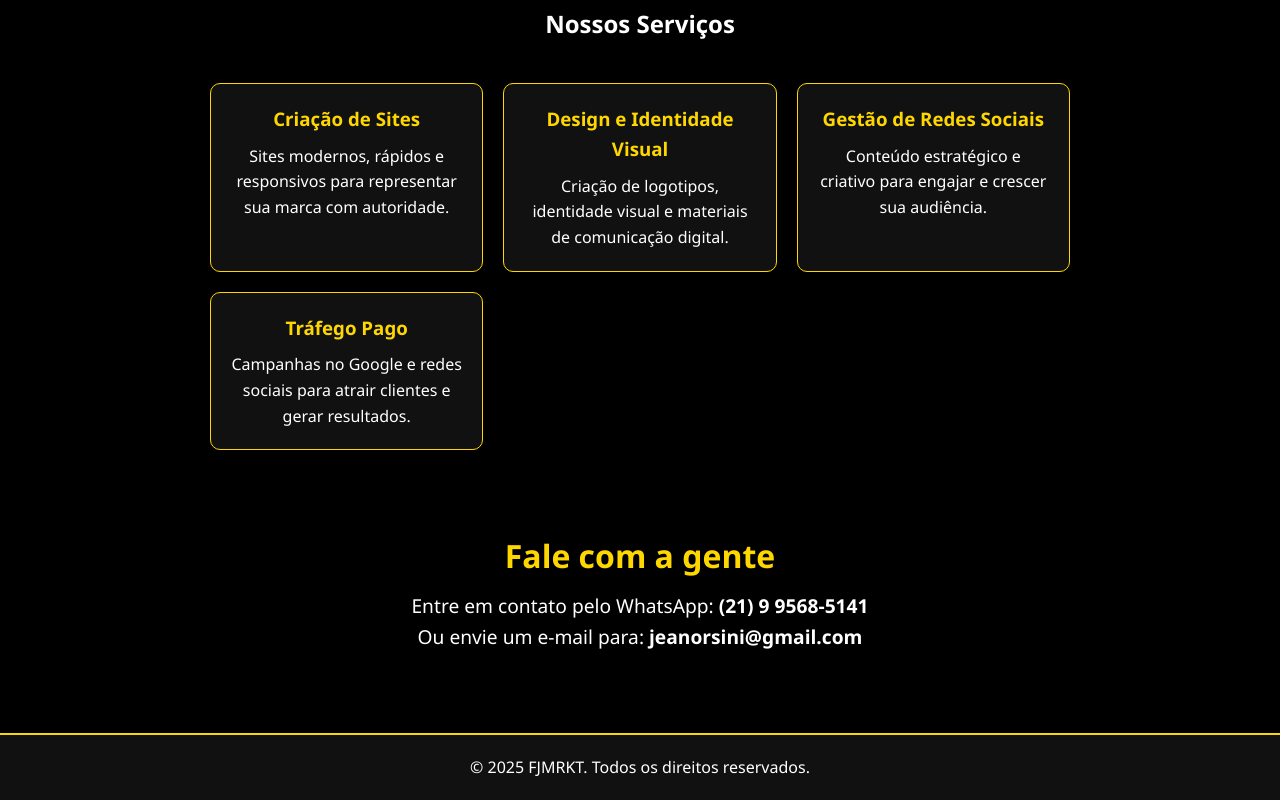
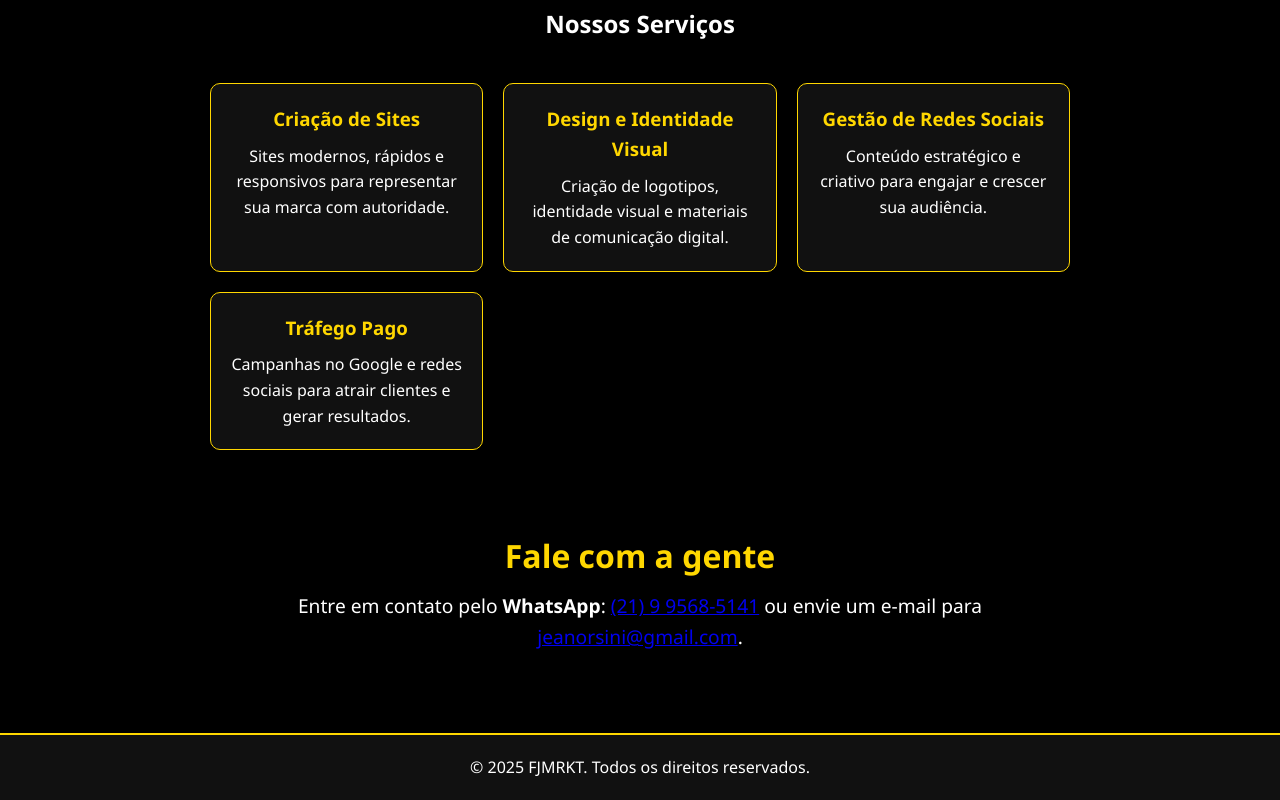
Before and after one commit to jeeanorsini/fjmrkt.github.io, a plain HTML site: page index.html in a window 1280 px wide. Shown: the part 379-1179 px from the top of the page. Drawn offline with Linux system fonts and the light colour scheme.

Commit message:
Atualizar o index.html

```diff
--- a/index.html
+++ b/index.html
@@ -142,11 +142,15 @@
     </div>
   </section>
 
-  <section id="contato" class="hero">
-    <h2>Fale com a gente</h2>
-    <p>Entre em contato pelo WhatsApp: <strong>(21) 9 9568-5141</strong></p>
-    <p>Ou envie um e-mail para: <strong>jeanorsini@gmail.com</strong></p>
-  </section>
+  <section id="contato" class="hero fale-com-gente">
+  <h2>Fale com a gente</h2>
+  <p>
+    Entre em contato pelo <strong>WhatsApp</strong>:
+    <a href="https://wa.me/5521995685141" target="_blank">(21) 9 9568-5141</a>
+    ou envie um e-mail para
+    <a href="mailto:jeanorsini@gmail.com">jeanorsini@gmail.com</a>.
+  </p>
+</section>
 
   <footer>
     <p>&copy; 2025 FJMRKT. Todos os direitos reservados.</p>
```
